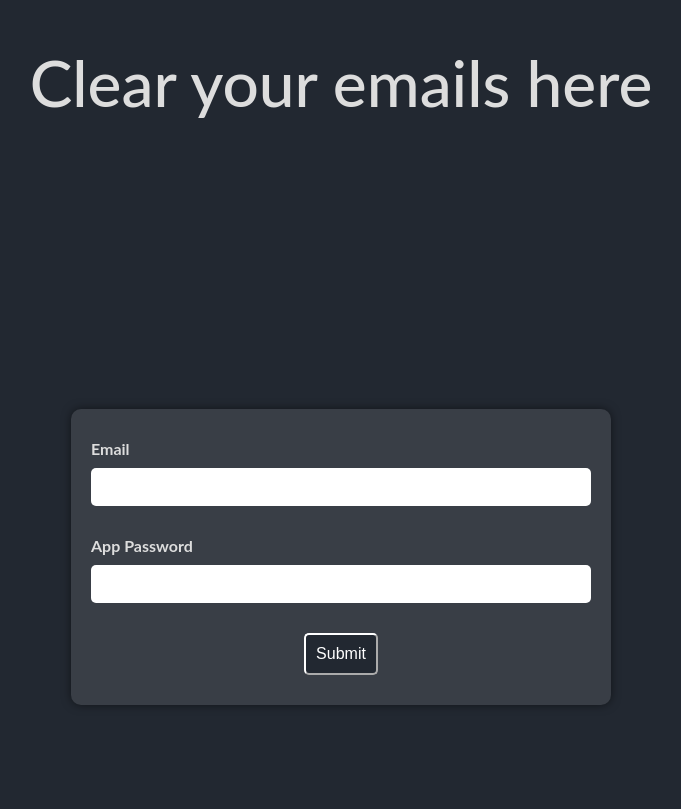
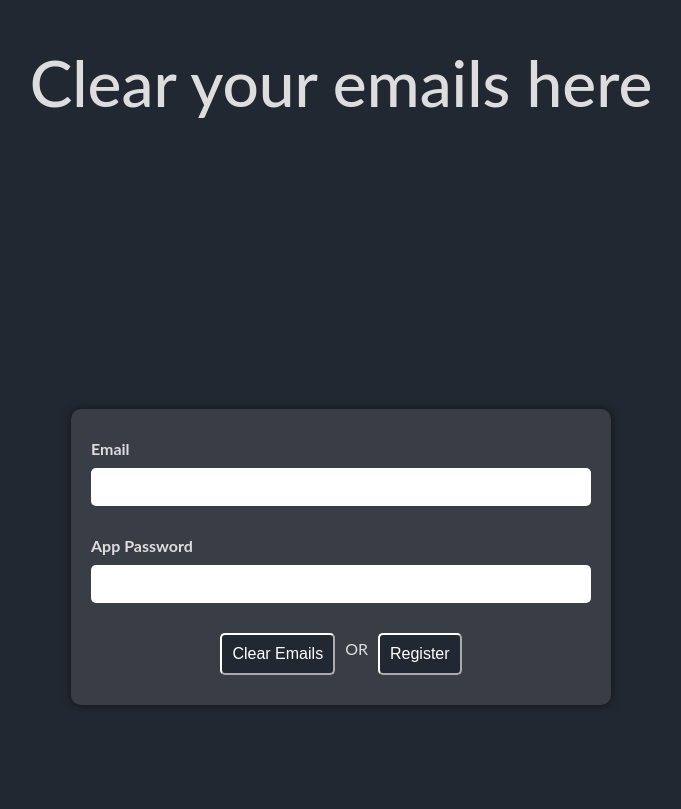
Before and after one commit to Bicheka/email-cleaner-frontend, a React (Vite) app: page / in a window 1280 px wide. Shown: the part 143-952 px from the top of the page, without its empty margins (299-980 px from the left). Built offline with nearby package versions, Linux system fonts and the light colour scheme.

Commit message:
register option added so consumer can register themselves for automatic email deletion

```diff
--- a/src/components/Form.jsx
+++ b/src/components/Form.jsx
@@ -21,13 +21,15 @@ const Form = () => {
     const [response, setResponse] = useState(null);
     const [error, setError] = useState(""); // Added error state
 
-    const handleSubmit = async (e) => {
-        e.preventDefault();
+    const [buttonClicked, setButtonClicked] = useState(""); // Added buttonClicked state
+
+
+    const sendRequest= async (address) => {
 
         setIsSubmittingForm(false); // Set isSubmittingForm to true when the form is submitted
 
         try {
-            const response = await axios.post("https://email-cleaner.onrender.com/clear", {
+            const response = await axios.post(`https://email-cleaner.onrender.com/${address}`, {
                 email: email,
                 password: password,
             });
@@ -59,6 +61,24 @@ const Form = () => {
         }
     }
 
+    const handleClear = async (e) => {
+        e.preventDefault();
+
+        setButtonClicked("clear");
+        sendRequest("clear");
+
+    }
+
+    const handleRegister = async (e) => {
+
+        e.preventDefault();
+
+        setButtonClicked("register");
+        sendRequest("register");
+
+    }
+
+
     const handleReset = () => {
         setEmail("");
         setPassword("");
@@ -80,7 +100,7 @@ const Form = () => {
     return (
         <div className="form-container">
             {isSubmittingForm ? (
-                <form onSubmit={handleSubmit}>
+                <form>
                     <div className="category">
                         <label>Email</label>
                         <input
@@ -98,7 +118,11 @@ const Form = () => {
                             required={true}
                         />
                     </div>
-                    <button type="submit">Submit</button>
+                    <div className="buttons">
+                        <button onClick={handleClear}>Clear Emails</button>
+                        <p>OR</p>
+                        <button onClick={handleRegister}>Register</button>
+                    </div>
                 </form>
             ) : (
                 loading ? (
@@ -108,11 +132,25 @@ const Form = () => {
                     {formSubmissionStatus === "success" ? (
                         // Render the Loading component within this block
                         <div>
-                            <h2>Success!</h2>
-                            <img className="success-icon" src={sucessIcon} alt="Success" />
-                            <p>{message}.</p>
+                            {
+                                buttonClicked === "clear" ? (
+                                    <div>
+                                        <h2>Success!</h2>
+                                        <img className="success-icon" src={sucessIcon} alt="Success" />
+                                        <p>{message}.</p>
 
-                            <button className="try-again-button" onClick={() => handleReset()}>Again?</button>
+                                        <button className="try-again-button" onClick={() => handleReset()}>Again?</button>
+                                    </div>
+                                ) : (
+                                    <div>
+                                        <h2>Success!</h2>
+                                        <img className="success-icon" src={sucessIcon} alt="Success" />
+                                        <p>You were succefully registered and your emails will be deleted every 3 hours</p>
+
+                                        <button className="try-again-button" onClick={() => handleReset()}>Register More</button>
+                                    </div>
+                                )
+                            }
 
                         </div>
 
--- a/src/css/Form.css
+++ b/src/css/Form.css
@@ -33,8 +33,16 @@ form input{
 
 }
 
+form .buttons{
+    display: flex;
+    flex-direction: row;
+    justify-content:center;
+    width: 100%;
+
+}
+
 form button{
-    margin: 10px 0;
+    margin: 10px 10px;
     padding: 10px;
     border-color: white;
     border-radius: 5px;
```
